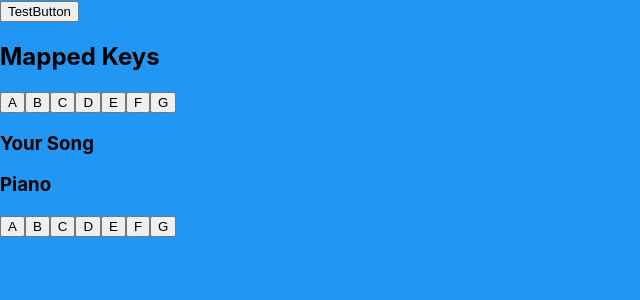
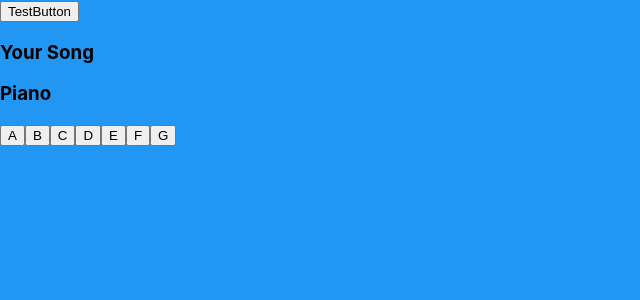
Before and after one commit to JasonSimms/myreact-piano-task, a React app: page / in a window 1280 px wide. Shown: the top 300 px of the page, without its empty margins (0-640 px from the left). Built offline with nearby package versions, Linux system fonts and the light colour scheme.

Commit message:
Keys work with audio and song

```diff
--- a/src/App.js
+++ b/src/App.js
@@ -30,22 +30,9 @@ return <PianoKey
 key = {el}
 note = {el}
 playKey = {this._playNote}
-endKey = {this._endNote}
+endNote = {this._endNote}
 />
     })
-    const mappedKeys = keys.map((el, index) => {
-      return (
-        <button
-          key={index}
-          className="piano-key"
-          //  onClick={() =>this._handleClick()}
-          onMouseDown={() => this._playNote(el)}
-          onMouseUp={() => this._endNote(el)}
-        >
-          {el}
-        </button>
-      );
-    });
 
     return (
       <div className="App">
@@ -57,8 +44,6 @@ endKey = {this._endNote}
         >
           TestButton
         </button>
-        <h2>Mapped Keys</h2>
-        {mappedKeys}
 
         <h3>Your Song</h3>
         {this.state.song}
--- a/src/components/key.jsx
+++ b/src/components/key.jsx
@@ -10,29 +10,24 @@ class PianoKey extends Component {
 
     this.url = `./grand-piano-mp3-sounds/${this.props.note}4.mp3`;
     this.audio = new Audio(this.url);
-    this.togglePlay = this.togglePlay.bind(this);
+    this._togglePlay = this._togglePlay.bind(this);
   }
 
 
   render() {
     return (
       <button className="music-btn"
-    //   onClick={this.togglePlay}
-      onMouseDown={() => this.props.playKey(this.props.note)}
-      onMouseUp={() => this.props.endKey(this.props.note)}
-
+      onClick={this._togglePlay}
       >
-        {/* {this.state.play ? "Pause" : "Play" } */}
         {this.props.note}
       </button>
     );
   }
 
-  togglePlay() {
-    this.setState({ play: true})
-    console.log(this.audio);
-    // this.state.play ? this.audio.play() : this.audio.pause();
-    this.audio.play()
+  _togglePlay() {
+    this.audio.play();
+    this.props.endNote(this.props.note);
+
   }
 }
 
```
